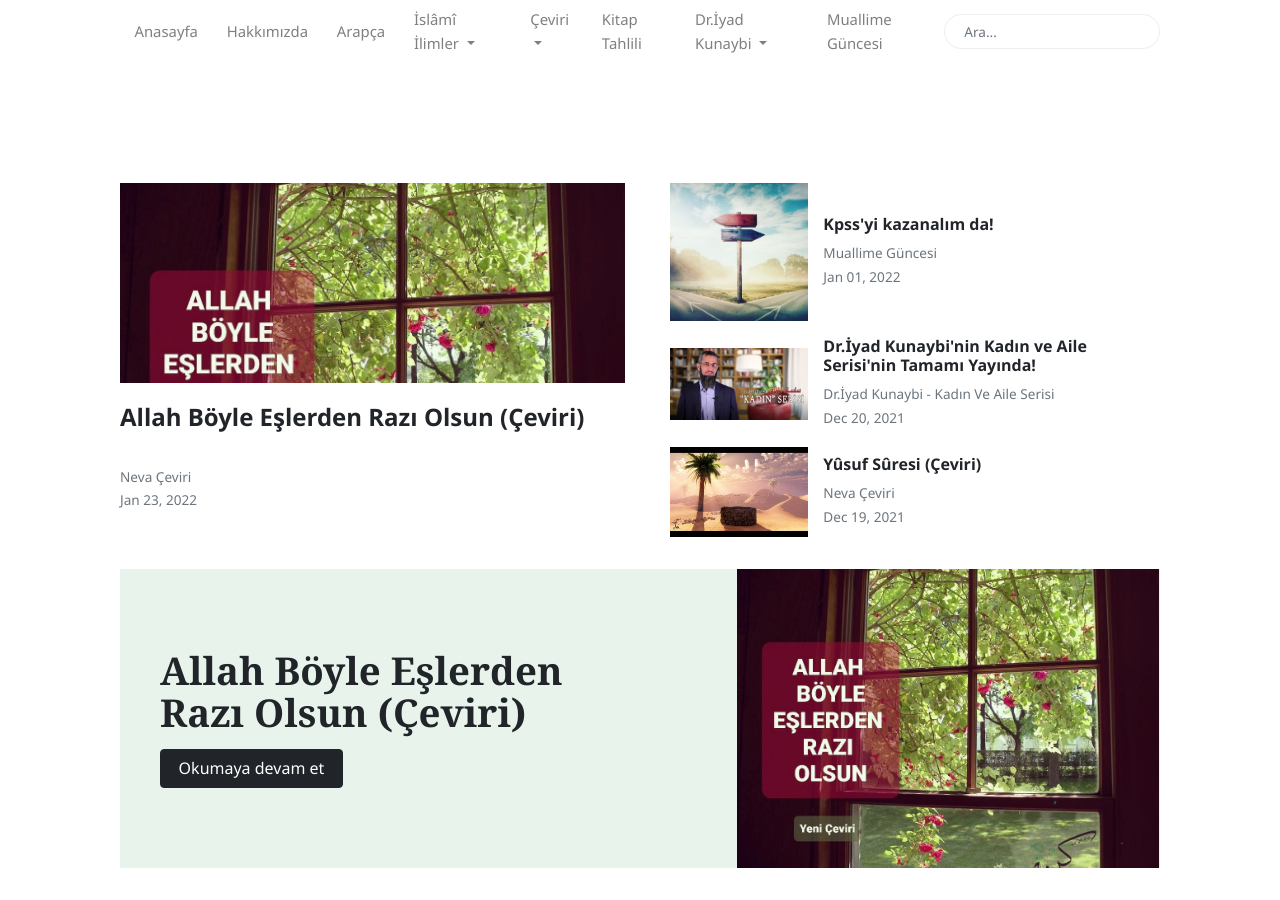
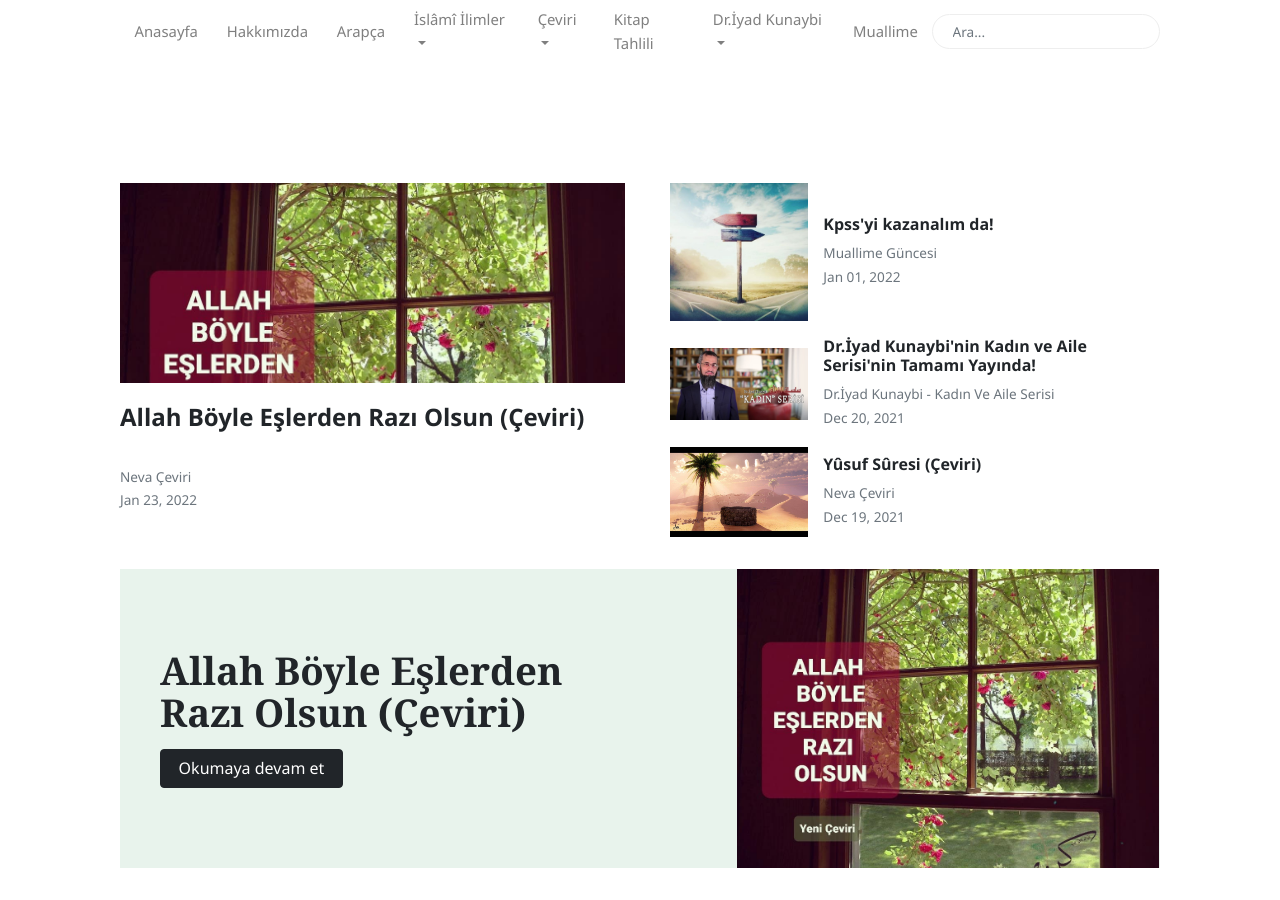
Before and after one commit to kulliyetuneva/website, a Jekyll site: the page built from index.html, in a window 1280 px wide and 900 px high. Built offline with Jekyll 4.4.1, drawn with Linux system fonts in a browser that asks for light colours; nearby versions of some CDN libraries; the list of posts is cut into pages by our own code.

Commit message:
Update Ayarlar “navigation”

```diff
--- a/_data/navigation.yml
+++ b/_data/navigation.yml
@@ -42,5 +42,5 @@ items:
         link: /category/dr-iyad-kunaybi-husn-u-zan-serisi
       - name: Aile, Toplum ve Ahlâka Dair Muhtelif Çeviriler
         link: /category/dr-iyad-kunaybi-aile-toplum-ve-ahlaka-dair-muhtelif-ceviriler
-  - name: Muallime Güncesi
+  - name: Muallime
     link: /
```
